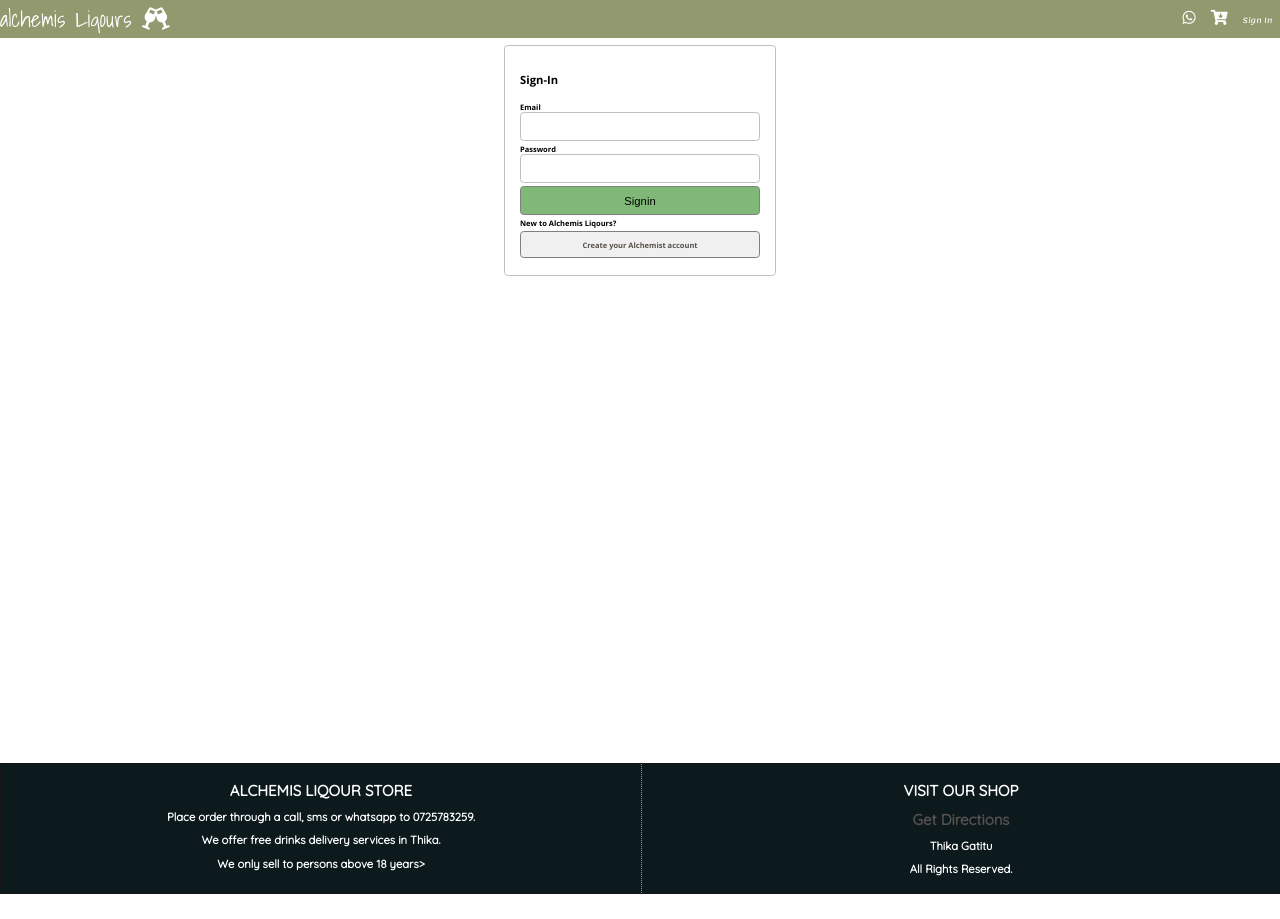
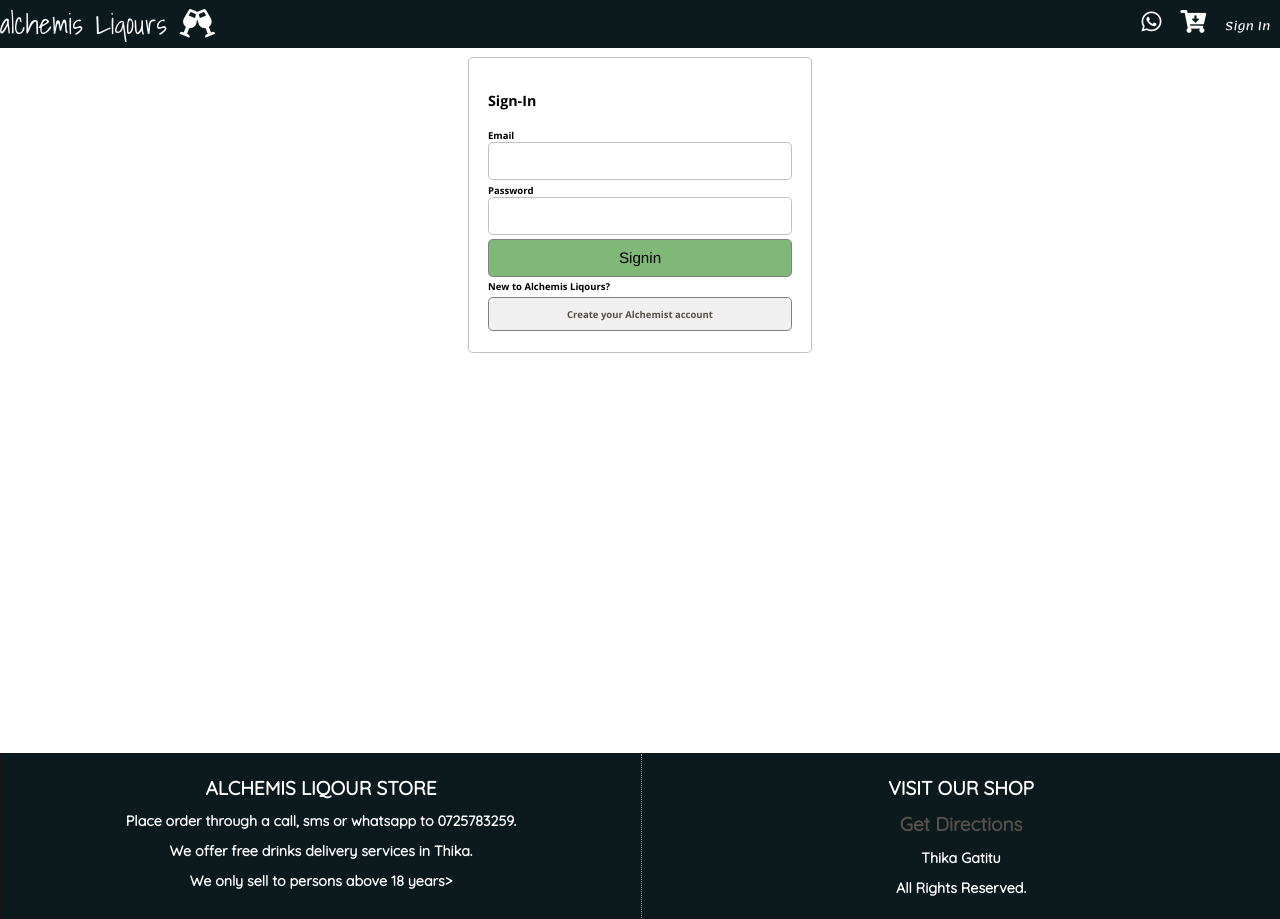
Before and after one commit to kevn-wambugu/liqourstore, a React (Create React App) app in the folder frontend/: page /signin in a window 1280 px wide. Before the commit the page ends 894 px from the top, so only its background shows below. Built offline with nearby package versions, Linux system fonts and the light colour scheme.

Commit message:
"design"

```diff
--- a/frontend/src/App.js
+++ b/frontend/src/App.js
@@ -26,10 +26,10 @@
     <div className="grid-container">
     <header className="header">
       <div className="brand">
-      <link href="https://use.fontawesome.com/releases/v5.7.2/css/all.css" rel="stylesheet"></link>
+        <link href="https://use.fontawesome.com/releases/v5.7.2/css/all.css" rel="stylesheet"></link>
         <a href="/">alchemis Liqours <i className="fas fa-glass-cheers"></i></a>
       </div>
-    <div className="header-links">
+      <div className="header-links">
             <link href="https://use.fontawesome.com/releases/v5.0.7/css/all.css" rel="stylesheet"></link>
 
             <a href="https://wa.me/254725783259"><i className="fab fa-whatsapp fa-2x"></i></a>
--- a/frontend/src/index.css
+++ b/frontend/src/index.css
@@ -5,7 +5,7 @@
 @import url('https://fonts.googleapis.com/css2?family=Quicksand&display=swap');
 @import url('https://fonts.googleapis.com/css2?family=Caveat&family=Lemonada&display=swap');
 html{
-  font-size: 7.5px; /* 16px * 62.5 = 10px = 1rem */
+  font-size: 9.5px; /* 16px * 62.5 = 10px = 1rem */
   box-sizing: border-box;
 }
 body{
@@ -37,6 +37,69 @@
   color: silver;
   line-height: 2rem;
 }
+input,
+button,
+textarea,
+select {
+  font: 1.6rem Helvetica;
+}
+button {
+  cursor: pointer;
+}
+a {
+  color: #0040c0;
+  text-decoration: none;
+}
+a:hover {
+  color: #c04000;
+}
+.block-center{
+  display: flex;
+  justify-content: center;
+  align-items: center;
+  height: 100%;
+  width: 100%;
+}
+.loading{
+  z-index: 10;
+}
+
+.text-center {
+  text-align: center;
+}
+.text-error{
+  color: #f04000;
+}
+.text-success{
+  color: #008000;
+}
+.button {
+  padding: 1rem;
+  border: 0.1rem #808080 solid;
+  border-radius: 0.5rem;
+}
+.button:hover {
+  border: 0.1rem #404040 solid;
+}
+.primary {
+  background: #f0c000;
+}
+.secondary {
+  background: #f0f0f0;
+}
+table{
+  width: 100%;
+}
+th{
+  text-align: left;
+}
+tbody> tr:nth-child(odd){
+  background-color: #f0f0f0;
+
+}
+td{
+  padding: 1rem;
+}
 .rating-container>div:last-child {
   margin-top: .5rem;
   margin-left: .5rem;
@@ -59,9 +122,9 @@
 }
 .header{
   grid-area: header;
-  background-color: #93996e;
+  background-color: #0c1a1e;
   color: #ffffff;
-  display:-webkit-flex;
+  display:flex;
   justify-content: space-between;
   align-items: center;
 }
@@ -76,6 +139,7 @@
   font-family: 'Lemonada', cursive;
   color:#ffffff;
   text-decoration: none;
+  font-size: 1.2rem;
   padding: 1rem;
 
 }
```
